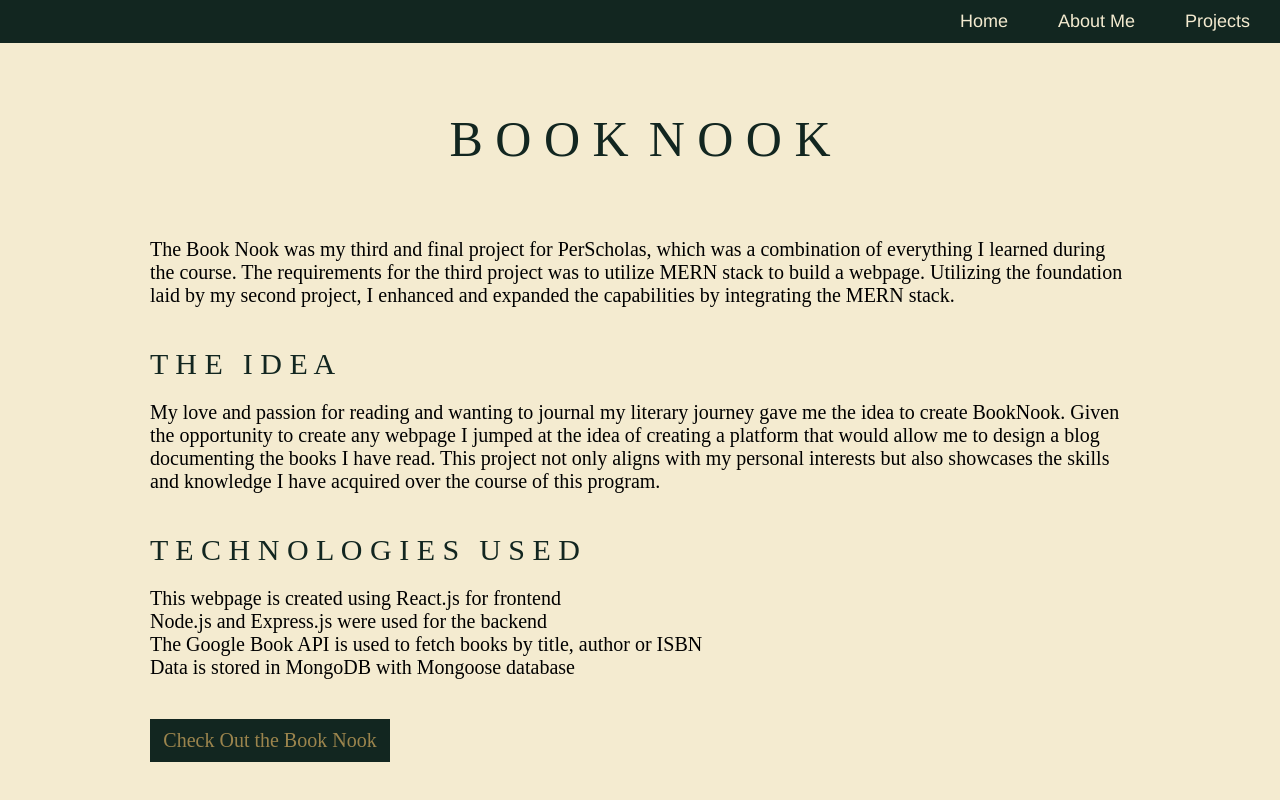
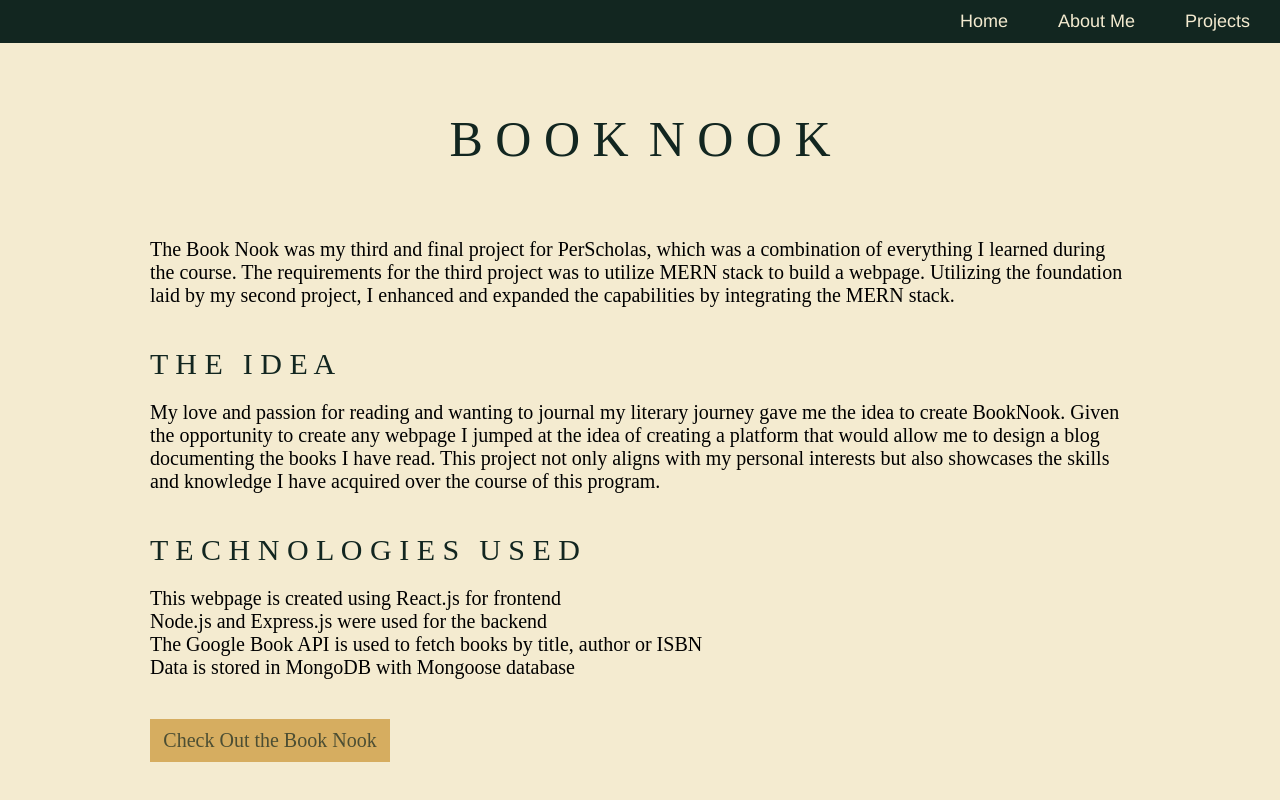
Before and after one commit to tahariabegum/portfolio, a React (Vite) app: page /booknook in a window 1280 px wide. Built offline with nearby package versions, Linux system fonts and the light colour scheme.

Commit message:
changed to booknook

```diff
--- a/src/Components/ProjectsLink.css
+++ b/src/Components/ProjectsLink.css
@@ -41,7 +41,8 @@
 }
 
 .booknook-button {
-    background-color: #122620;
+    background-color: #D6AD60;
+
     margin-bottom: 20px;
 
     width: 240px;
@@ -50,7 +51,7 @@
 .booknook-button a {
     text-decoration: none;
     padding: 10px;
-    color: #D6AD60;
+    color: #122620;
     display: block;
     text-decoration: none;
     opacity: 0.7;
@@ -59,7 +60,7 @@
 }
 
 .booknook-button a:hover {
-    background-color: #D6AD60;
-    color: #122620;
+    background-color: #122620;
+    color: #D6AD60;
 
 }
```
